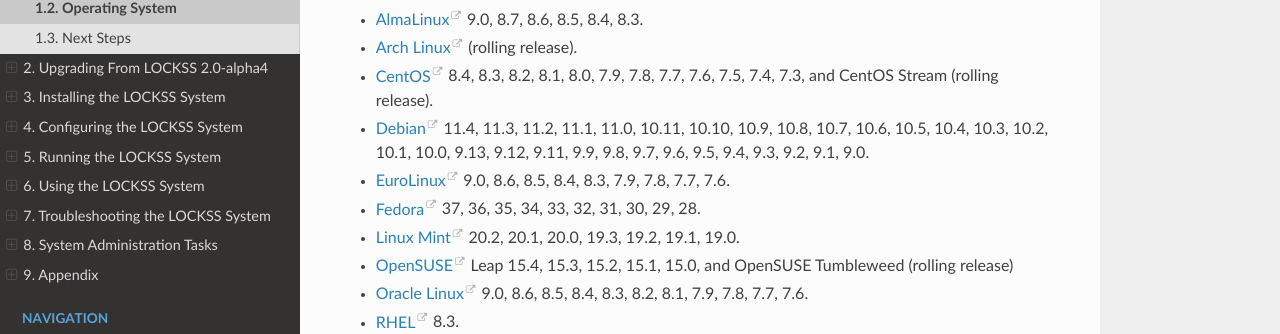
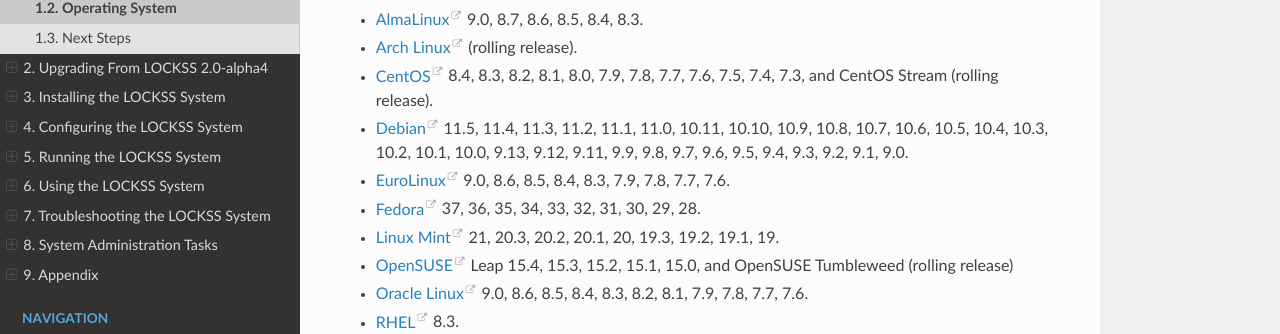
Before and after one commit to lockss/lockss-rtd-manual, a Sphinx documentation site: the page built from docs/introduction/os.rst, in a window 1280 px wide and 1300 px high. Shown: the part 428-762 px from the top of the window. Built offline with Sphinx 7.4.7 and the Read the Docs theme 2.0.0, drawn with Linux system fonts in a browser that asks for light colours.

Commit message:
Added Debian 11.5; Mint 21, 20.3

```diff
--- a/docs/introduction/os.rst
+++ b/docs/introduction/os.rst
@@ -14,13 +14,13 @@ Flavors of Linux we have successfully tested include:
 
 *  `CentOS <https://www.centos.org/>`_ 8.4, 8.3, 8.2, 8.1, 8.0, 7.9, 7.8, 7.7, 7.6, 7.5, 7.4, 7.3, and CentOS Stream (rolling release).
 
-*  `Debian <https://www.debian.org/>`_ 11.4, 11.3, 11.2, 11.1, 11.0, 10.11, 10.10, 10.9, 10.8, 10.7, 10.6, 10.5, 10.4, 10.3, 10.2, 10.1, 10.0, 9.13, 9.12, 9.11, 9.9, 9.8, 9.7, 9.6, 9.5, 9.4, 9.3, 9.2, 9.1, 9.0.
+*  `Debian <https://www.debian.org/>`_ 11.5, 11.4, 11.3, 11.2, 11.1, 11.0, 10.11, 10.10, 10.9, 10.8, 10.7, 10.6, 10.5, 10.4, 10.3, 10.2, 10.1, 10.0, 9.13, 9.12, 9.11, 9.9, 9.8, 9.7, 9.6, 9.5, 9.4, 9.3, 9.2, 9.1, 9.0.
 
 *  `EuroLinux <https://en.euro-linux.com/>`_ 9.0, 8.6, 8.5, 8.4, 8.3, 7.9, 7.8, 7.7, 7.6.
 
 *  `Fedora <https://getfedora.org/>`_ 37, 36, 35, 34, 33, 32, 31, 30, 29, 28.
 
-*  `Linux Mint <https://linuxmint.com/>`_ 20.2, 20.1, 20.0, 19.3, 19.2, 19.1, 19.0.
+*  `Linux Mint <https://linuxmint.com/>`_ 21, 20.3, 20.2, 20.1, 20, 19.3, 19.2, 19.1, 19.
 
 *  `OpenSUSE <https://www.opensuse.org/>`_ Leap 15.4, 15.3, 15.2, 15.1, 15.0, and OpenSUSE Tumbleweed (rolling release)
 
```
